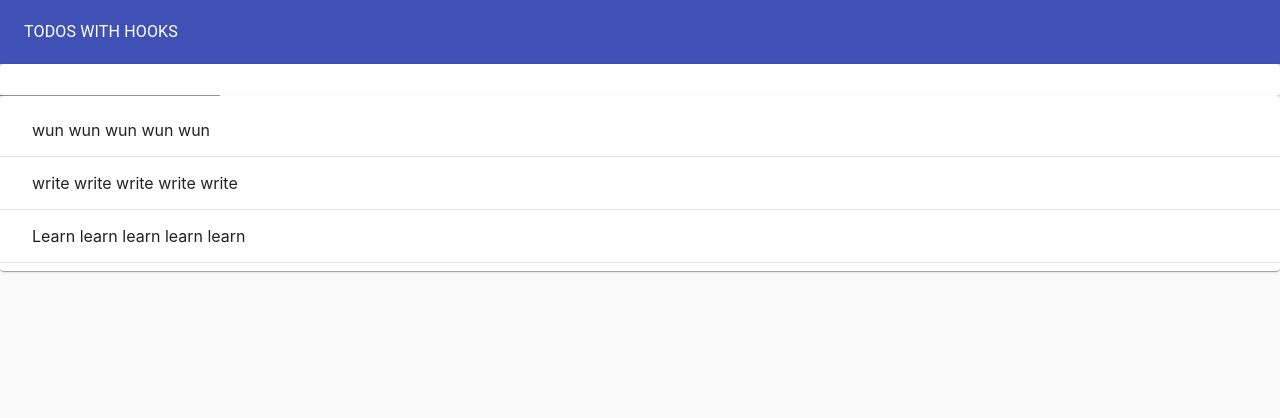
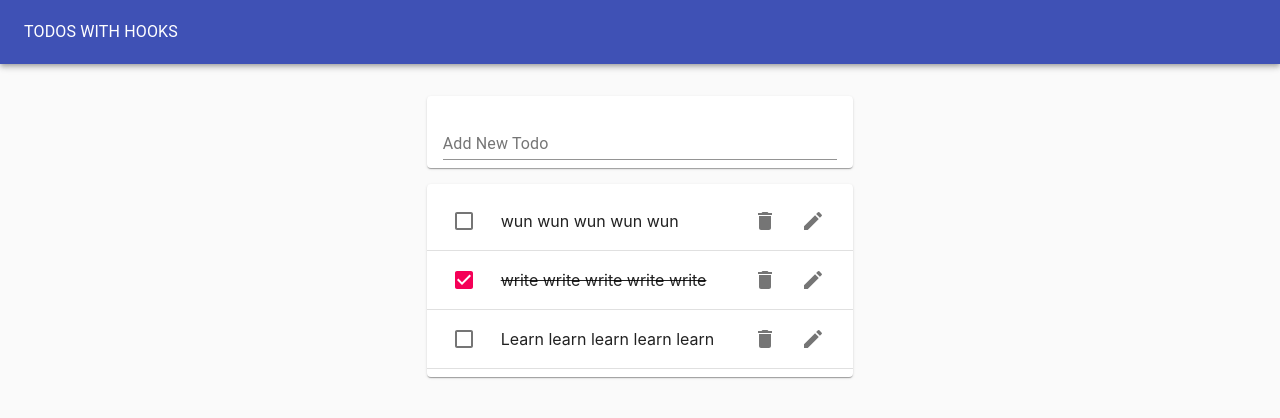
Before and after one commit to appsius/todos_eight, a React (Create React App) app: page / in a window 1280 px wide. Shown: the top 418 px of the page. Built offline with nearby package versions, Linux system fonts and the light colour scheme.

Commit message:
Adding Todo Item Component

```diff
--- /dev/null
+++ b/src/Todo.js
@@ -0,0 +1,29 @@
+import React from 'react';
+import ListItem from '@material-ui/core/ListItem';
+import ListItemText from '@material-ui/core/ListItem';
+import Checkbox from '@material-ui/core/Checkbox';
+import IconButton from '@material-ui/core/IconButton';
+import DeleteIcon from '@material-ui/icons/Delete';
+import EditIcon from '@material-ui/icons/Edit';
+import ListItemSecondaryAction from '@material-ui/core/ListItemSecondaryAction';
+
+export default function Todo({ task, completed }) {
+  return (
+    <ListItem>
+      <Checkbox tabIndex={-1} checked={completed} />
+      <ListItemText
+        style={{ textDecoration: completed ? 'line-through' : 'none' }}
+      >
+        {task}
+      </ListItemText>
+      <ListItemSecondaryAction>
+        <IconButton aria-label='Delete'>
+          <DeleteIcon />
+        </IconButton>
+        <IconButton aria-label='Edit'>
+          <EditIcon />
+        </IconButton>
+      </ListItemSecondaryAction>
+    </ListItem>
+  );
+}
--- a/src/TodoApp.js
+++ b/src/TodoApp.js
@@ -33,8 +33,12 @@
           <Typography color='inherit'>TODOS WITH HOOKS</Typography>
         </Toolbar>
       </AppBar>
-      <TodoForm addTodo={addTodo} />
-      <TodoList todos={todos} />
+      <Grid container justify='center' style={{ marginTop: '1rem' }}>
+        <Grid item xs={11} md={8} lg={4}>
+          <TodoForm addTodo={addTodo} />
+          <TodoList todos={todos} />
+        </Grid>
+      </Grid>
     </Paper>
   );
 }
--- a/src/TodoForm.js
+++ b/src/TodoForm.js
@@ -5,7 +5,7 @@
 export default function TodoForm({ addTodo }) {
   const [value, handleChange, reset] = useInputState('');
   return (
-    <Paper>
+    <Paper style={{ margin: '1rem 0', padding: '0 1rem' }}>
       <form
         onSubmit={e => {
           e.preventDefault();
@@ -13,7 +13,13 @@
           reset();
         }}
       >
-        <TextField value={value} onChange={handleChange} />
+        <TextField
+          value={value}
+          onChange={handleChange}
+          margin='normal'
+          label='Add New Todo'
+          fullWidth
+        />
       </form>
     </Paper>
   );
--- a/src/TodoList.js
+++ b/src/TodoList.js
@@ -1,9 +1,8 @@
 import React from 'react';
+import Todo from './Todo';
 import Paper from '@material-ui/core/Paper';
 import List from '@material-ui/core/List';
 import Divider from '@material-ui/core/Divider';
-import ListItem from '@material-ui/core/ListItem';
-import ListItemText from '@material-ui/core/ListItem';
 
 export default function TodoList(props) {
   return (
@@ -11,9 +10,7 @@
       <List>
         {props.todos.map(todo => (
           <>
-            <ListItem>
-              <ListItemText>{todo.task}</ListItemText>
-            </ListItem>
+            <Todo task={todo.task} key={todo.id} completed={todo.completed} />
             <Divider />
           </>
         ))}
```
